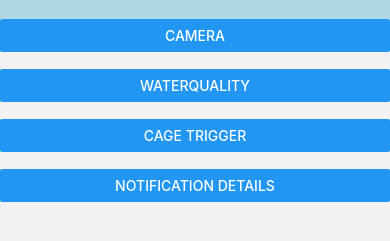
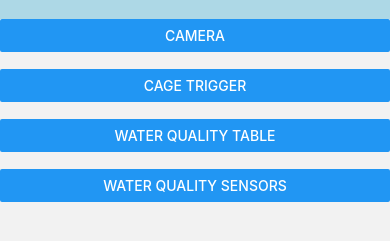
Before and after one commit to Philip-36/Thesis-App, a React Native app in the folder react-native-first/: screen /Home in a window 390 px wide. Shown: the part 135-376 px from the top of the page. Built offline with nearby package versions, Linux system fonts and the light colour scheme; what expo-notifications, expo-task-manager would draw is missing.

Commit message:
updated homepag

```diff
--- a/react-native-first/components/screens/HomeScreen.js
+++ b/react-native-first/components/screens/HomeScreen.js
@@ -10,15 +10,15 @@ const HomeScreen = ({ navigation }) => {
       onPress={() => navigation.navigate('Camera')}
       />
       <Text> </Text>
-      <Button title="WaterQuality"
-      onPress={() => navigation.navigate('WaterQuality')}
-      />
-      <Text> </Text>
        <Button title="Cage Trigger"
       onPress={() => navigation.navigate('CageTrigger')}
       />
       <Text> </Text>
-       <Button title="Notification Details"
+      <Button title="Water Quality Table"
+      onPress={() => navigation.navigate('WaterQuality')}
+      />
+      <Text> </Text>
+       <Button title="Water Quality Sensors"
       onPress={() => navigation.navigate('NotificationDetails')}
       />
     </View>
```
